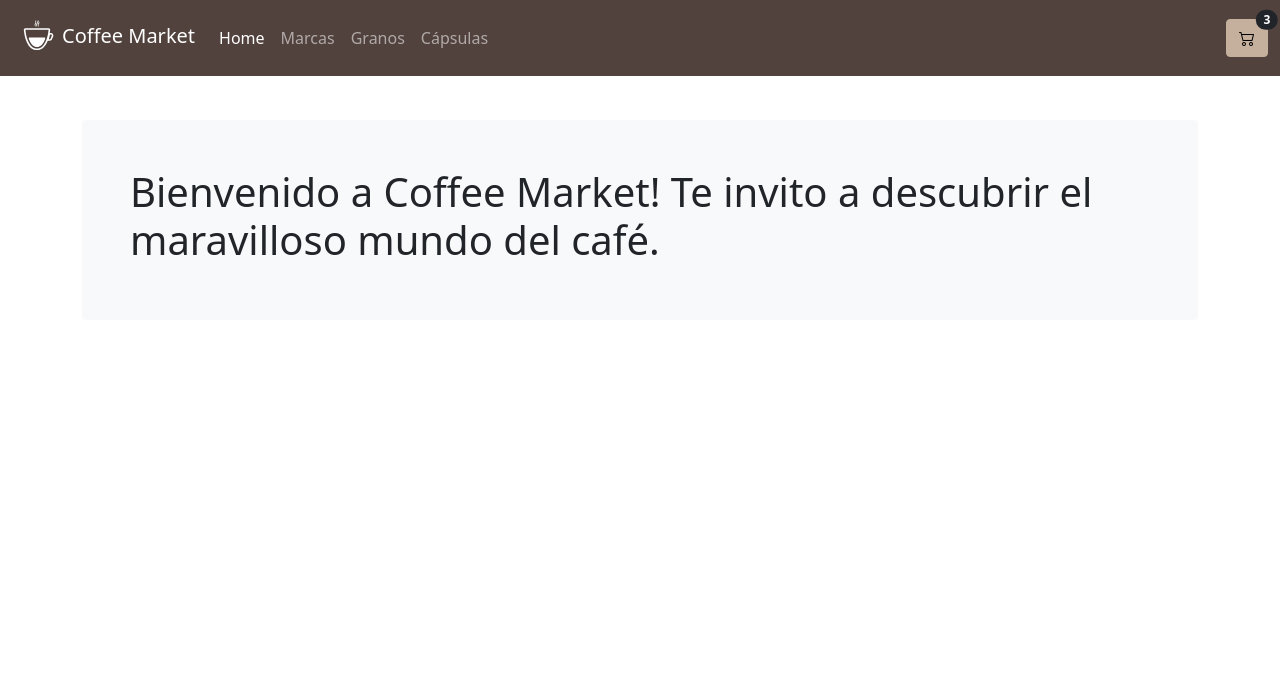
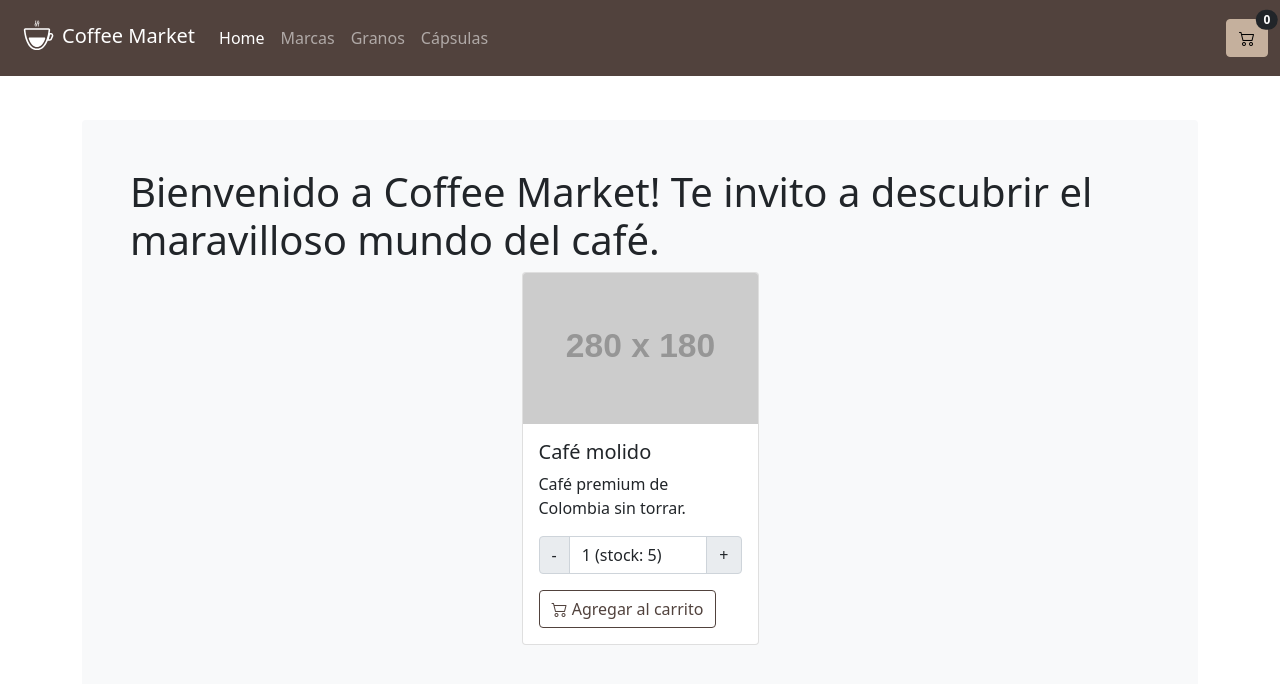
Before and after one commit to fedesoriadev/coderhouse-ecommerce, a React (Create React App) app: page / in a window 1280 px wide. Shown: the top 684 px of the page. Built offline with nearby package versions, Linux system fonts and the light colour scheme.

Commit message:
Desafio #4

```diff
--- a/src/components/App.js
+++ b/src/components/App.js
@@ -1,10 +1,20 @@
+import { useState } from 'react';
 import NavBar from './NavBar';
 import ItemListContainer from './ItemListContainer'
 
-const App = () =>
-    <>
-        <NavBar />
-        <ItemListContainer greeting="Bienvenido a Coffee Market! Te invito a descubrir el maravilloso mundo del café."/>
-    </>
+const App = () => {
+    const [itemsOnCart, setItemOnCart] = useState(0)
+
+    const addToCart = (items) => {
+        setItemOnCart(items)
+    }
+
+    return (
+        <>
+            <NavBar itemsOnCart={itemsOnCart} />
+            <ItemListContainer onAdd={addToCart} greeting="Bienvenido a Coffee Market! Te invito a descubrir el maravilloso mundo del café."/>
+        </>
+    )
+}
 
 export default App;
--- /dev/null
+++ b/src/components/ItemCount.js
@@ -0,0 +1,41 @@
+import { useState } from "react"
+
+const ItemCount = ({stock, initial, onAdd}) => {
+
+    const [count, setCount] = useState(initial)
+
+    const increaseCount = () => {
+        if (count < stock) {
+            setCount(count + 1)
+        }
+    }
+
+    const decreaseCount = () => {
+        if (count > initial) {
+            setCount(count - 1)
+        }
+    }
+
+    const confirm = () => {
+        if (stock > 0) {
+            onAdd(count)
+        }
+    }
+
+    return (
+        <>
+            <div className="input-group mb-3">
+                <button className="input-group-text" onClick={decreaseCount}>-</button>
+                <span className="form-control">{count} (stock: {stock})</span>
+                <button className="input-group-text" onClick={increaseCount}>+</button>
+            </div>
+            <div>
+                <button onClick={confirm} className="btn btn-outline-primary">
+                    <i className="bi bi-cart2"></i> Agregar al carrito
+                </button>
+            </div>
+        </>
+    )
+}
+
+export default ItemCount
--- a/src/components/ItemListContainer.js
+++ b/src/components/ItemListContainer.js
@@ -1,8 +1,30 @@
-const ItemListContainer = ({greeting}) =>
-    <main className="container">
-        <div className="bg-light p-5 rounded">
-            <h1>{greeting}</h1>
-        </div>
-    </main>
+import ItemCount from "./ItemCount"
+
+const ItemListContainer = ({greeting, onAdd}) => {
+    const addToCart = (count) => {
+        onAdd(count)
+    }
+
+    return (
+        <main className="container">
+            <div className="bg-light p-5 rounded">
+                <h1>{greeting}</h1>
+
+                <div className="row justify-content-md-center">
+                    <div className="col-3">
+                        <div className="card">
+                            <img src="https://dummyimage.com/280x180/51423D/fff" className="card-img-top" />
+                            <div className="card-body">
+                                <h5 className="card-title">Café molido</h5>
+                                <p className="card-text">Café premium de Colombia sin torrar.</p>
+                                <ItemCount stock={5} initial={1} onAdd={addToCart} />
+                            </div>
+                        </div>
+                    </div>
+                </div>
+            </div>
+        </main>
+    )
+}
 
 export default ItemListContainer
--- a/src/components/NavBar.js
+++ b/src/components/NavBar.js
@@ -1,7 +1,7 @@
 import logo from '../resources/img/logo.svg'
 import CartWidget from './CartWidget.js'
 
-const NavBar = () =>
+const NavBar = ({itemsOnCart}) =>
     <nav className="navbar navbar-expand-md navbar-dark fixed-top bg-primary">
         <div className="container-fluid">
             <a className="navbar-brand" href="#">
@@ -24,7 +24,7 @@ const NavBar = () =>
                     </li>
                 </ul>
             </div>
-            <CartWidget itemsOnCart={3} />
+            <CartWidget itemsOnCart={itemsOnCart} />
             <button className="navbar-toggler" type="button" data-bs-toggle="collapse" data-bs-target="#navbarCollapse" aria-controls="navbarCollapse" aria-expanded="false" aria-label="Toggle navigation">
                 <span className="navbar-toggler-icon"></span>
             </button>
```
